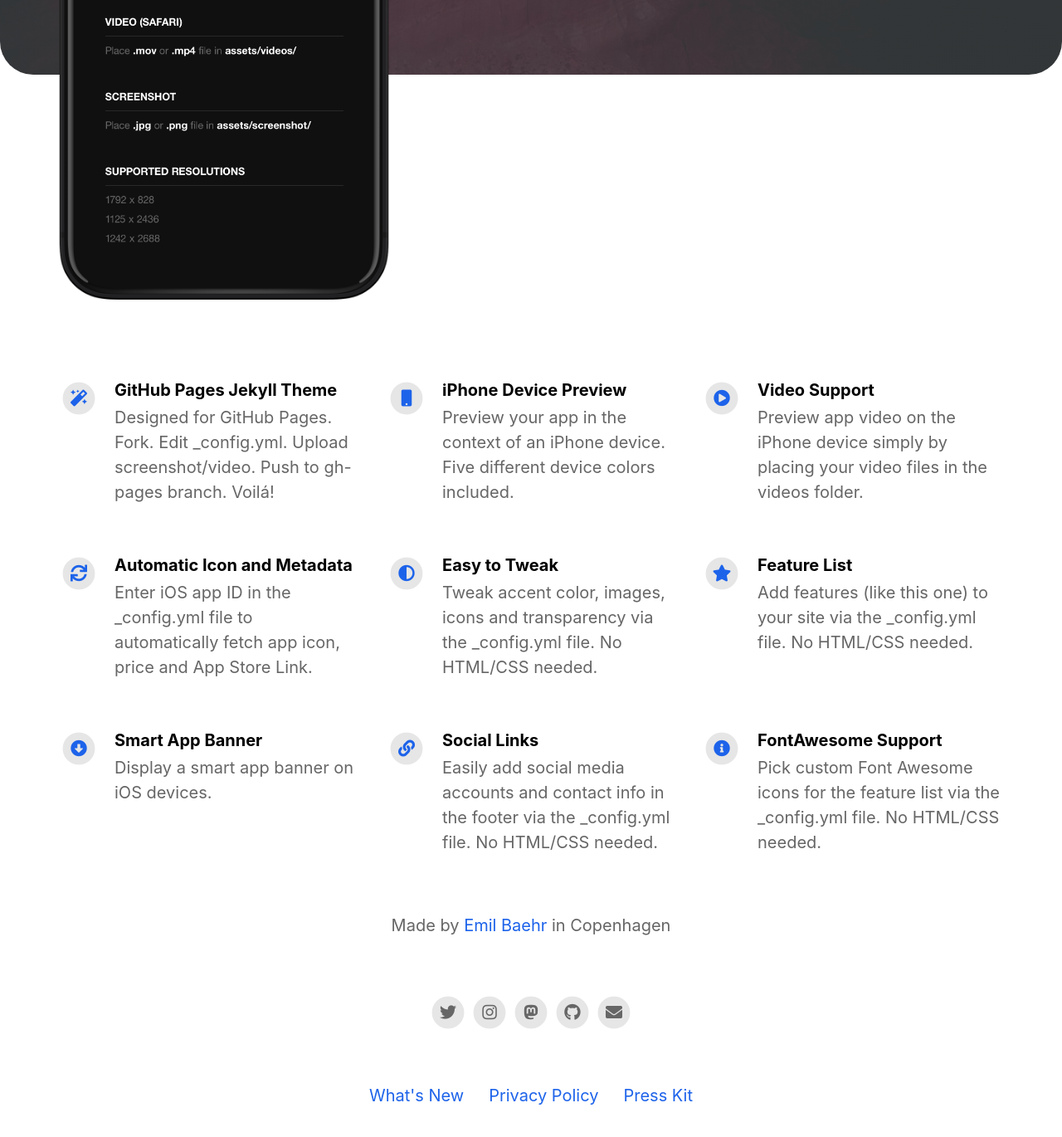
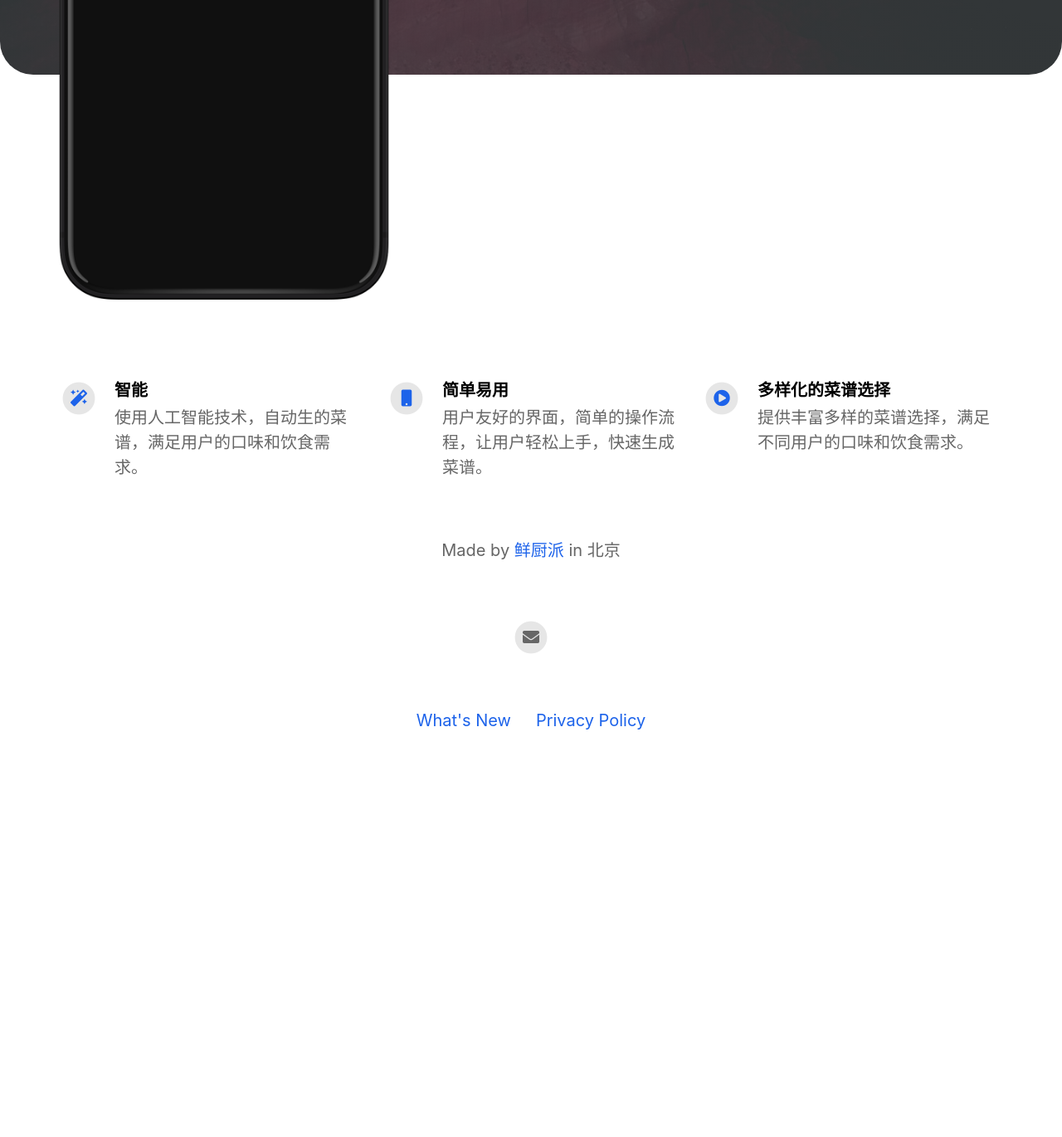
Before and after one commit to Hippo0x0/recpie-landing-page, a Jekyll site: the page built from index.html, in a window 1280 px wide and 1400 px high, scrolled down 624 px. Shown: the top 1370 px of the window at 83% size. Built offline with Jekyll 4.4.1, drawn with Linux system fonts in a browser that asks for light colours; nearby versions of some CDN libraries; after the commit the page ends 1572 px from its top, so only the background shows below that; some of the changed text lies outside the part shown.

Commit message:
update cnofig.yml

```diff
--- a/_config.yml
+++ b/_config.yml
@@ -2,81 +2,81 @@
 page_title                                :                                           # Automatically populates with app name if not set and if iOS app ID is set. Otherwise enter manually.
 
 # App Info
-ios_app_id                                : 1234793120                                # Required. Enter iOS app ID to automatically populate name, price and icons (e.g. 718043190).
-ios_app_country                           : us                                        # Required outside USA. Enter 2 letter country code as in https://en.wikipedia.org/wiki/ISO_3166-1_alpha-2
+ios_app_id                                : 6759188997                                # Required. Enter iOS app ID to automatically populate name, price and icons (e.g. 718043190).
+ios_app_country                           : cn                                        # Required outside USA. Enter 2 letter country code as in https://en.wikipedia.org/wiki/ISO_3166-1_alpha-2
 
 appstore_link                             :                                           # Automatically populates if not set and if iOS app ID is set. Otherwise enter manually.
 playstore_link                            :                                           # Enter Google Play Store URL.
-presskit_download_link                    : https://emilbaehr.com                                          # Enter a link to downloadable file or (e.g. public Dropbox link to a .zip file).
+# presskit_download_link                    : https://emilbaehr.com                                          # Enter a link to downloadable file or (e.g. public Dropbox link to a .zip file).
                                                                                       # Or upload your press kit file to assets and set path accordingly (e.g. "assets/your_press_kit.zip").
 
-app_icon                                  : # assets/appicon.png                      # Automatically populates if not set and if iOS app ID is set.  Otherwise enter path to icon file manually.
+app_icon                                  : assets/appicon.png                      # Automatically populates if not set and if iOS app ID is set.  Otherwise enter path to icon file manually.
 app_name                                  :                                           # Automatically populates if not set and if iOS app ID is set.  Otherwise enter manually.
 app_price                                 :                                           # Automatically populates if not set and if iOS app ID is set.  Otherwise enter manually.
-app_description                           : Write a short tagline for your app.
+app_description                           : 菜谱生成,游刃有余
 
 enable_smart_app_banner                   : true                                      # Set to true to show a smart app banner at top of page on mobile devices.
 
 
 
 # Information About Yourself
-your_name                                 : Emil Baehr
-your_link                                 : https://emilbaehr.com
-your_city                                 : Copenhagen
-email_address                             : emil.baehr@gmail.com
+your_name                                 : 鲜厨派
+your_link                                 : http://hippo0x0.github.io/recpie-landing-page/
+your_city                                 : 北京
+email_address                             : hippo0x0@gmail.com
 linkedin_username                         :
 linkedin_company                          :
 facebook_username                         :
-instagram_username                        : ebaehr
-twitter_username                          : ebaehr
-github_username                           : emilbaehr
+instagram_username                        :
+twitter_username                          :
+github_username                           :
 youtube_username                          :
-mastodon_link                             : https://mastodon.social/@ebaehr
+mastodon_link                             :
 
 
 
 # Feature List                            Edit, add or remove features to be presented.
 features                                  :
 
-  - title                                 : GitHub Pages Jekyll Theme
-    description                           : Designed for GitHub Pages. Fork. Edit _config.yml. Upload screenshot/video. Push to gh-pages branch. Voilá!
+  - title                                 : 智能
+    description                           : 使用人工智能技术，自动生的菜谱，满足用户的口味和饮食需求。
     fontawesome_icon_name                 : magic
 
-  - title                                 : iPhone Device Preview
-    description                           : Preview your app in the context of an iPhone device. Five different device colors included.
+  - title                                 : 简单易用
+    description                           : 用户友好的界面，简单的操作流程，让用户轻松上手，快速生成菜谱。
     fontawesome_icon_name                 : mobile
 
-  - title                                 : Video Support
-    description                           : Preview app video on the iPhone device simply by placing your video files in the videos folder.
+  - title                                 : 多样化的菜谱选择
+    description                           : 提供丰富多样的菜谱选择，满足不同用户的口味和饮食需求。
     fontawesome_icon_name                 : play-circle
 
-  - title                                 : Automatic Icon and Metadata
-    description                           : Enter iOS app ID in the _config.yml file to automatically fetch app icon, price and App Store Link.
-    fontawesome_icon_name                 : sync
+  # - title                                 : Automatic Icon and Metadata
+  #   description                           : Enter iOS app ID in the _config.yml file to automatically fetch app icon, price and App Store Link.
+  #   fontawesome_icon_name                 : sync
 
-  - title                                 : Easy to Tweak
-    description                           : Tweak accent color, images, icons and transparency via the _config.yml file. No HTML/CSS needed.
-    fontawesome_icon_name                 : adjust
+  # - title                                 : Easy to Tweak
+  #   description                           : Tweak accent color, images, icons and transparency via the _config.yml file. No HTML/CSS needed.
+  #   fontawesome_icon_name                 : adjust
 
-  - title                                 : Feature List
-    description                           : Add features (like this one) to your site via the _config.yml file. No HTML/CSS needed.
-    fontawesome_icon_name                 : star
+  # - title                                 : Feature List
+  #   description                           : Add features (like this one) to your site via the _config.yml file. No HTML/CSS needed.
+  #   fontawesome_icon_name                 : star
 
-  - title                                 : Smart App Banner
-    description                           : Display a smart app banner on iOS devices.
-    fontawesome_icon_name                 : arrow-alt-circle-down
+  # - title                                 : Smart App Banner
+  #   description                           : Display a smart app banner on iOS devices.
+  #   fontawesome_icon_name                 : arrow-alt-circle-down
 
-  - title                                 : Social Links
-    description                           : Easily add social media accounts and contact info in the footer via the _config.yml file. No HTML/CSS needed.
-    fontawesome_icon_name                 : link
+  # - title                                 : Social Links
+  #   description                           : Easily add social media accounts and contact info in the footer via the _config.yml file. No HTML/CSS needed.
+  #   fontawesome_icon_name                 : link
 
-  - title                                 : FontAwesome Support
-    description                           : Pick custom Font Awesome icons for the feature list via the _config.yml file. No HTML/CSS needed.
-    fontawesome_icon_name                 : info-circle
+  # - title                                 : FontAwesome Support
+  #   description                           : Pick custom Font Awesome icons for the feature list via the _config.yml file. No HTML/CSS needed.
+  #   fontawesome_icon_name                 : info-circle
 
-  - title                                 : # New Feature Title
-    description                           : # New Feature Description
-    fontawesome_icon_name                 : # Enter Font Awesome icon name (e.g. star). Find icons on fontawesome.com/icons.
+  # - title                                 : # New Feature Title
+  #   description                           : # New Feature Description
+  #   fontawesome_icon_name                 : # Enter Font Awesome icon name (e.g. star). Find icons on fontawesome.com/icons.
 
 
 
```
Also changed, not shown: assets/appicon.png (added), assets/screenshot/yourscreenshot.png (deleted), 3 other files.
